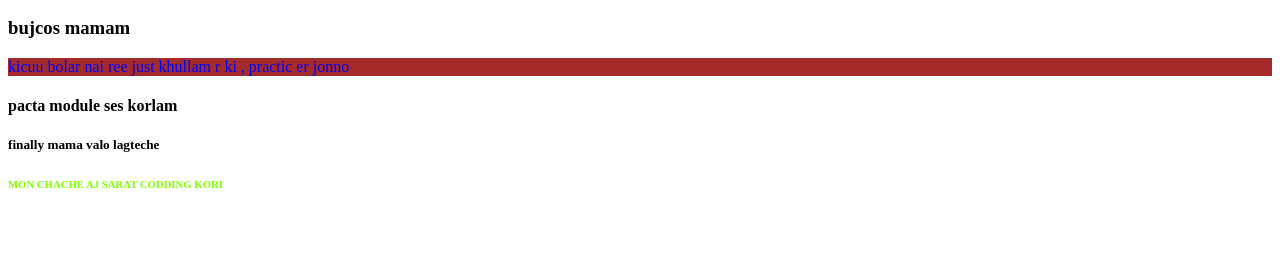
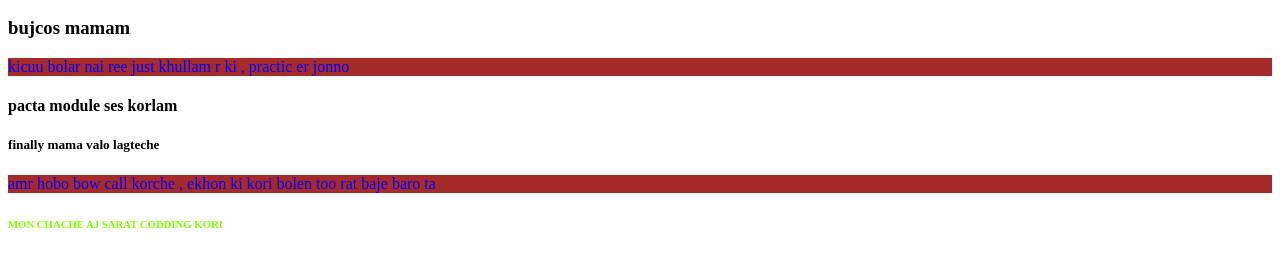
Before and after one commit to MamaurHasan2/my-third-repo, a plain HTML site: page index.html in a window 1280 px wide. Shown: the part 110-376 px from the top of the page. Drawn offline with Linux system fonts and the light colour scheme.

Commit message:
add korlam

```diff
--- a/index.html
+++ b/index.html
@@ -14,6 +14,7 @@
     <p>kicuu bolar nai ree just khullam r ki , practic er jonno</p>
     <h4>pacta module ses korlam</h4>
     <h5>finally mama valo lagteche</h5>
+    <p>amr hobo bow call korche , ekhon ki kori bolen too rat baje baro ta </p>
     <h6>MON CHACHE AJ SARAT CODDING KORI</h6>
 </body>
 </html>
```
